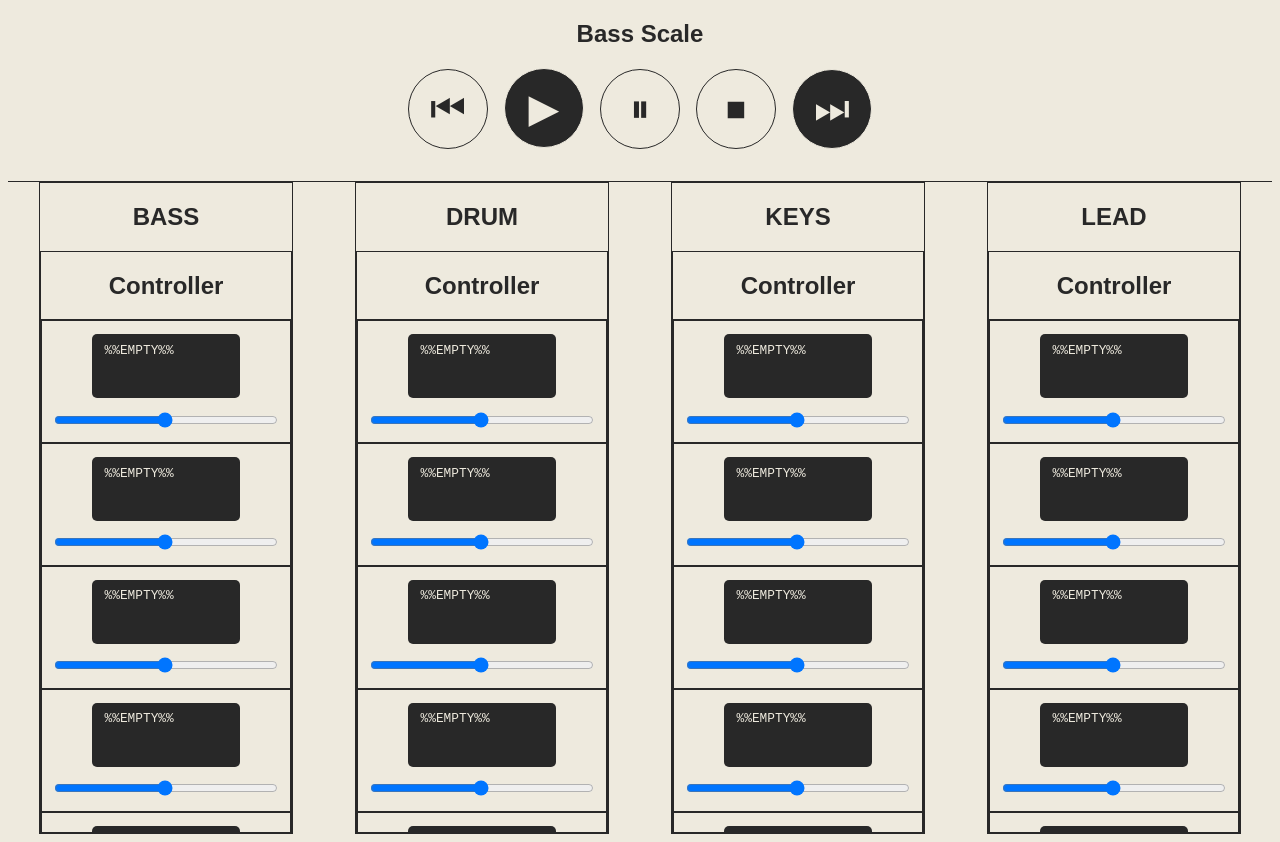
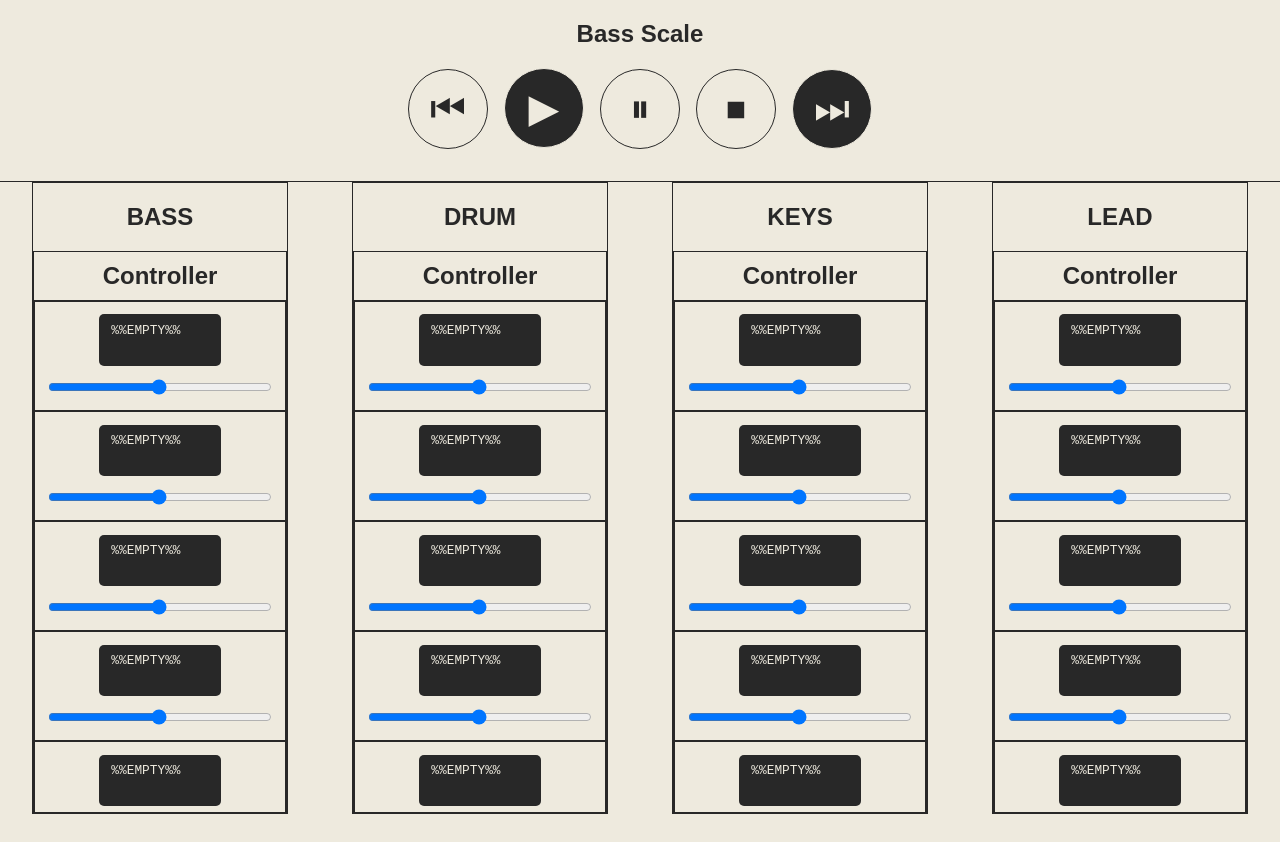
Before and after one commit to jankrum/sequencer, a website built with Vite: page index.html in a window 1280 px wide. After the commit the page ends 820 px from the top, so only its background shows below. Built offline with nearby package versions, Linux system fonts and the light colour scheme.

Commit message:
Component-title styles

```diff
--- a/src/sequencer/playbacker/band/part/controller.ts
+++ b/src/sequencer/playbacker/band/part/controller.ts
@@ -120,7 +120,7 @@ function makeIntoDomController(controller: Controller): void {
     }
 
     controller.render = (): HTMLDivElement => {
-        const title = dm('h2', {}, 'Controller') as HTMLHeadingElement
+        const title = dm('h2', { class: 'component-title'}, 'Controller') as HTMLHeadingElement
         const controllerDivs = controllers.map(controller => controller.render())
         const controllerRow = dm('div', { class: 'controller-row' }, ...controllerDivs) as HTMLDivElement
 
--- a/src/style.css
+++ b/src/style.css
@@ -19,7 +19,9 @@
 * {
   color: inherit;
   background-color: inherit;
+  border-color: inherit;
   font-family: inherit;
+  box-sizing: inherit;
 }
 
 body {
@@ -28,6 +30,9 @@ body {
   color: var(--text-color);
   background-color: var(--background-color);
   border-color: var(--text-color);
+  box-sizing: border-box;
+  padding: 0;
+  margin: 0;
 }
 
 /* -------------------------------------------------------------------------- */
```
